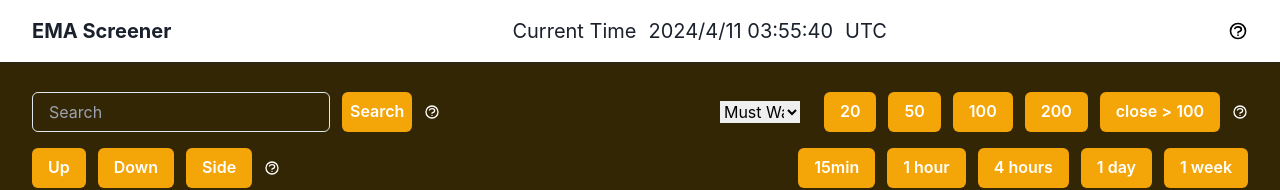
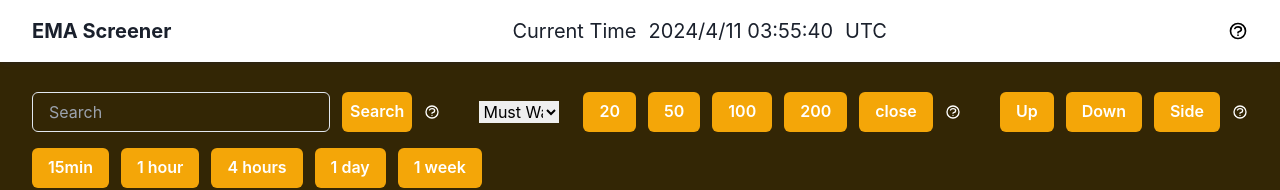
Before and after one commit to Bloom-Byte/ema-screener-fe, a Next.js app: page / in a window 1280 px wide. Shown: the top 190 px of the page. Built offline with nearby package versions, Linux system fonts and the light colour scheme; no server answers.

Commit message:
Updated close button in Search.jsx

```diff
--- a/app/components/Search/Search.jsx
+++ b/app/components/Search/Search.jsx
@@ -224,7 +224,7 @@ const Search = (props) => {
               color="#fff"
               className="rounded-[6px]"
               onClick={() => {
-                setCloseHundred("close>100");
+                setCloseHundred("close");
                 setEmaValue("close>100");
                 setEmaTwoHundred("");
                 setEmaTwenty("");
@@ -236,7 +236,7 @@ const Search = (props) => {
                 setWatchList("");
               }}
             >
-              close {">"} 100{" "}
+              close
             </Button>
             <Tippy
               placement="bottom"
```
